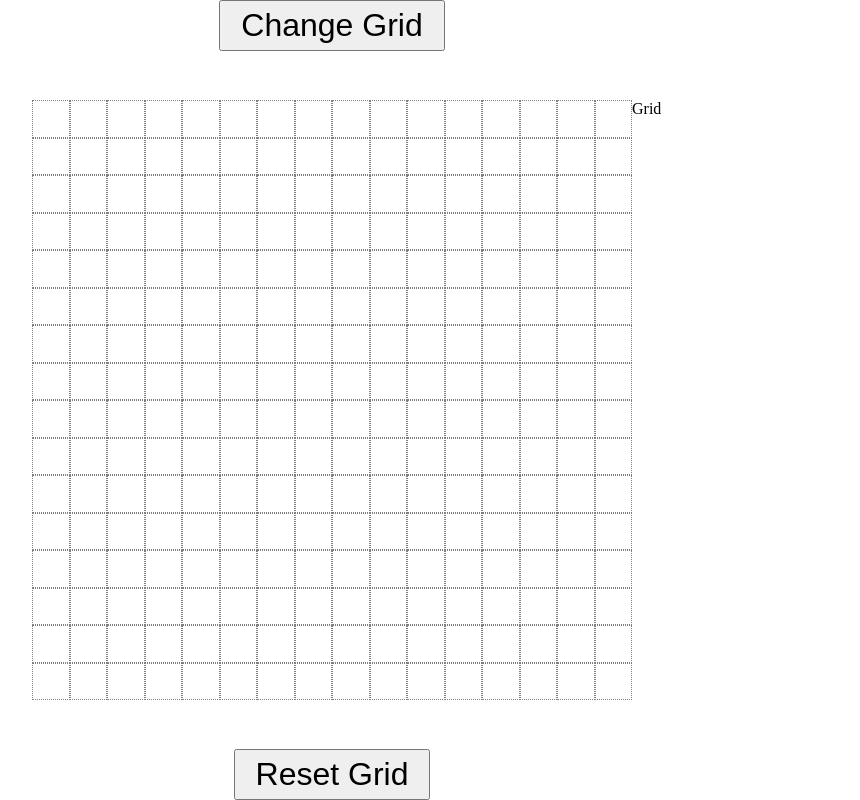
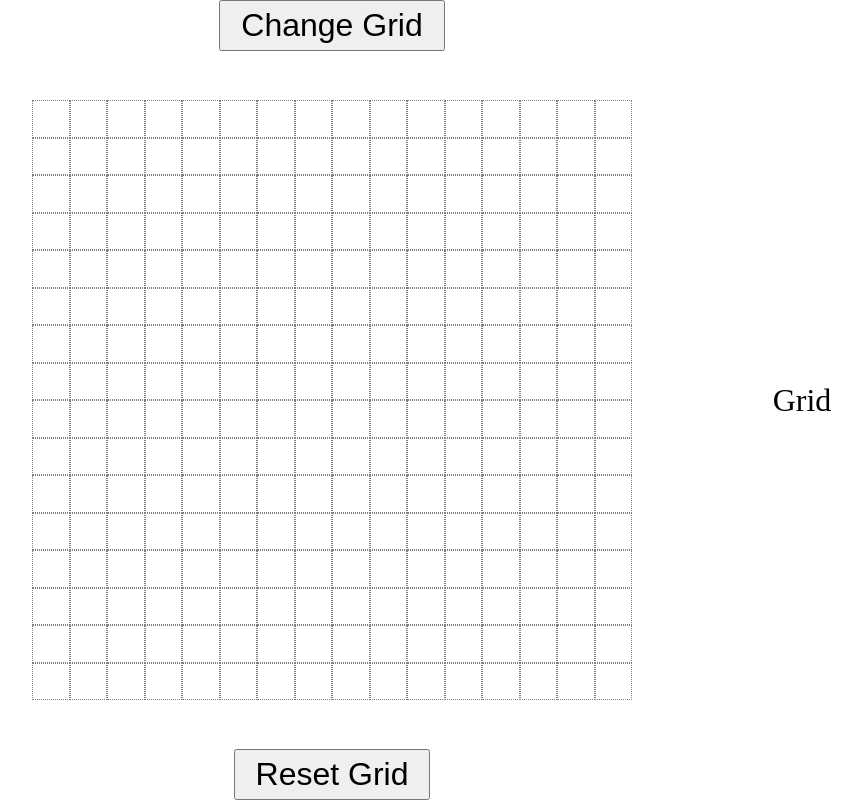
Before and after one commit to alimadani-0/etch-a-sketch, a plain HTML site: page index.html in a window 1280 px wide. Shown: the whole page, without its empty margins (308-1168 px from the left). Drawn offline with Linux system fonts and the light colour scheme.

Commit message:
Update grid info section font-size and alignment

```diff
--- a/css/style.css
+++ b/css/style.css
@@ -30,6 +30,15 @@ button {
     flex-direction: column;
 }
 
+#grid-info {
+    font-size: xx-large;
+
+    display: flex;
+    flex-direction: column;
+    justify-content: center;
+    align-items: center;
+}
+
 .side {
     flex: 1;
 }
```
